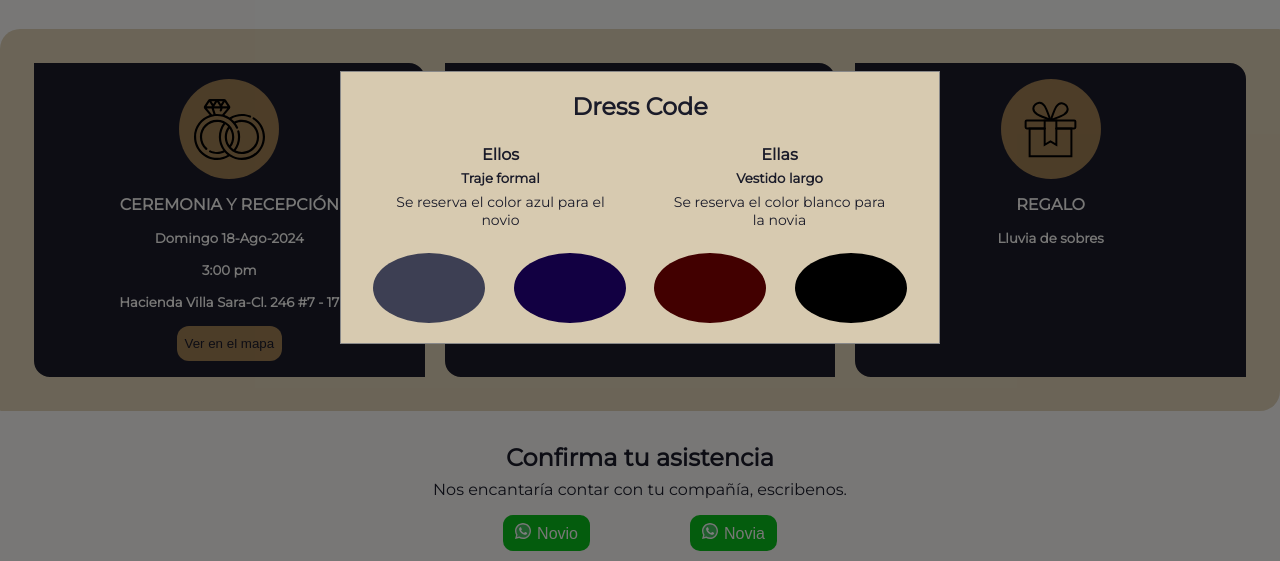
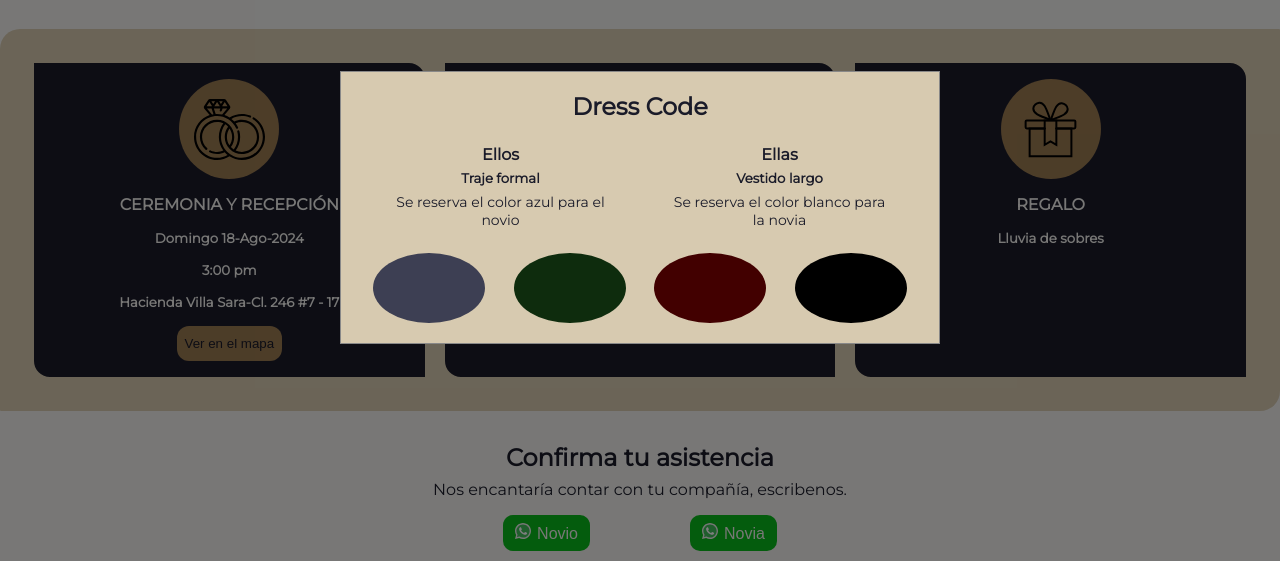
Before and after one commit to danielf-canon/Daniela-Jorge, a plain HTML site: page index.html in a window 1280 px wide. Both pictures are taken after a click on the button "Haz clic e inspírate.". Shown: the part 1765-2326 px from the top of the page. Drawn offline with Linux system fonts and the light colour scheme.

Commit message:
Cambio color azul

```diff
--- a/styles.css
+++ b/styles.css
@@ -389,7 +389,7 @@ article .div-woman {
 }
 
 .color2 {
-  background-color: #120042;
+  background-color: #0e2c0d;
 }
 
 .color3 {
```
